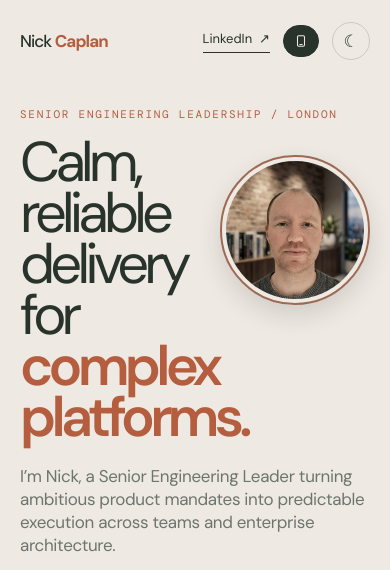
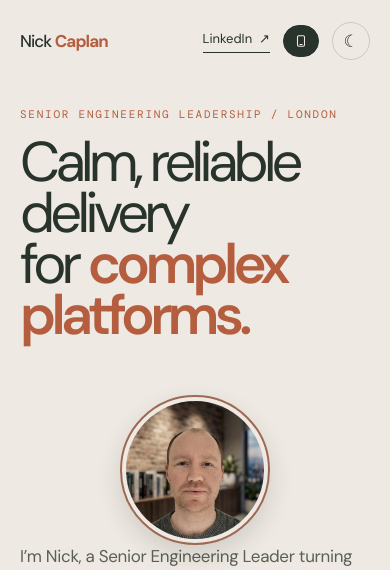
Before and after one commit to nicholascaplan/profile, a plain HTML site: page index.html in a window 390 px wide. Shown: the top 570 px of the page. Drawn offline with nearby package versions, Linux system fonts and the light colour scheme.

Commit message:
Fix narrow-screen hero overlap and light-theme muted contrast
The mobile-hero headline text overflowed its grid column into the portrait at every viewport below 428px. Below 481px the hero now stacks: portrait under the headline at full column width. Side-by-side layout unchanged above 480px. Light-theme muted text measured 3.93:1; the muted token (and :root fallback) darkens to #5a6057, at least 4.64:1 on every surface. Dark theme and systems preset untouched.

```diff
--- a/index.html
+++ b/index.html
@@ -25,7 +25,7 @@
       --surface: #fbfaf6;
       --surface-strong: #e8e1d5;
       --ink: #18211f;
-      --muted: #6d7570;
+      --muted: #5a6057;
       --line: rgba(24, 33, 31, .16);
       --accent: #dd5e3c;
       --accent-2: #b6ce74;
@@ -260,7 +260,7 @@
       --surface: #f7f4ef;
       --surface-strong: #e2d9d0;
       --ink: #28332c;
-      --muted: #6d756e;
+      --muted: #5a6057;
       --line: rgba(40, 51, 44, .17);
       --accent: #b45e3f;
       --accent-2: #9cae6c;
@@ -362,6 +362,13 @@
     body[data-mobile="true"] .hero-aside p { margin: 24px 0 0; text-align: left; }
      body[data-mobile="true"] .hero-aside .portrait-wrap, body[data-mobile="true"] .mobile-hero .portrait-wrap { margin: 32px auto 0; max-width: 150px; width: 100%; }
     body[data-mobile="true"] .mobile-hero > .portrait-wrap { align-self: start; grid-column: 2; grid-row: 2; }
+
+    /* Very narrow screens: stack the portrait under the headline so the 56px
+       display type never paints over the image. */
+    @media (max-width: 480px) {
+      body[data-mobile="true"] .mobile-hero { grid-template-columns: minmax(0, 1fr); }
+      body[data-mobile="true"] .mobile-hero > .portrait-wrap { grid-column: 1; grid-row: auto; }
+    }
     body[data-mobile="true"] .hero-aside .portrait-wrap { align-self: center; }
     body[data-mobile="true"] .mobile-hero-bio { color: var(--muted); font-size: 15px; line-height: 1.5; margin: 22px 0 0; }
     body[data-mobile="true"] .mobile-hero .hero-principle { margin: 24px 0 0; }
```
